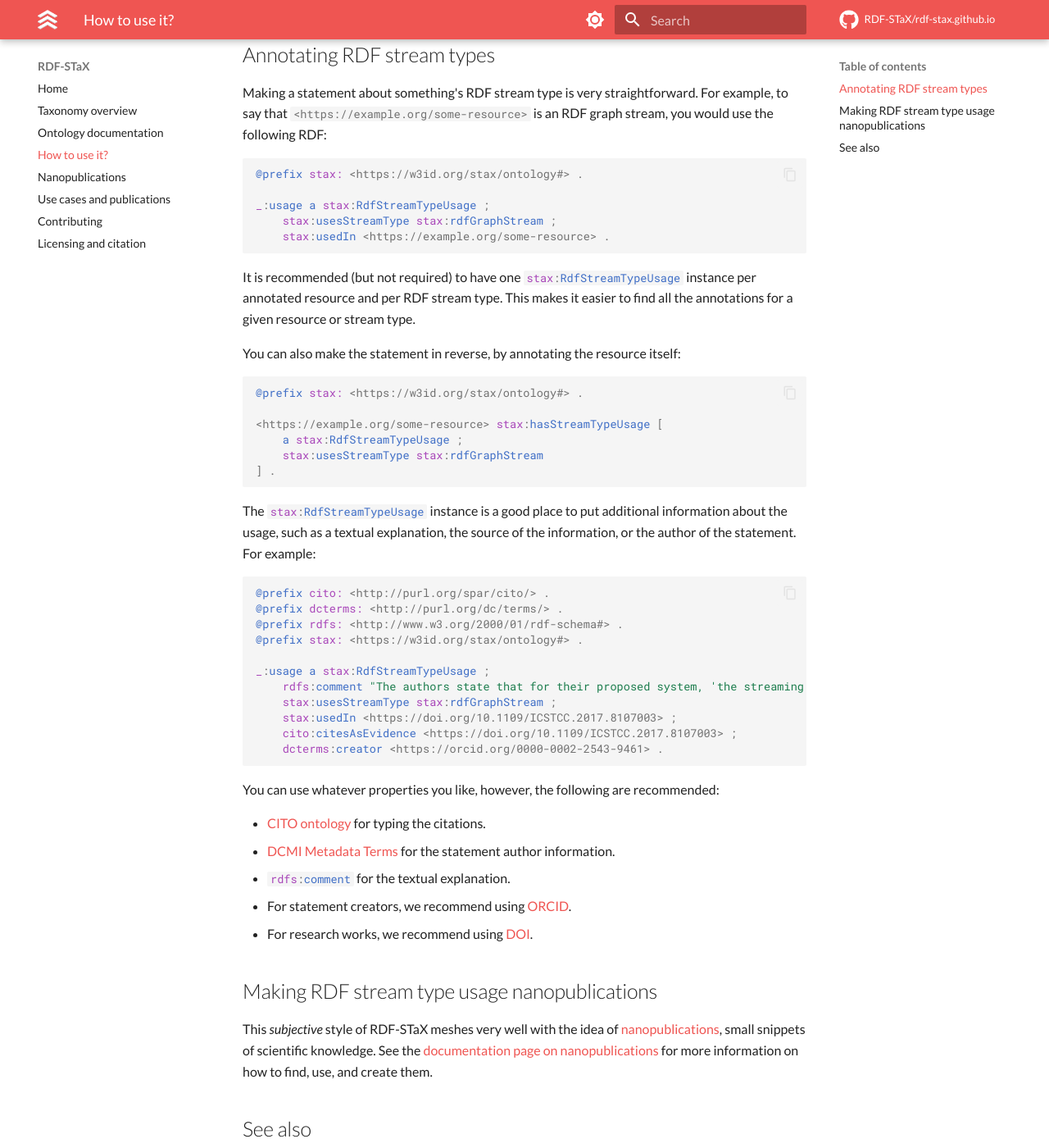
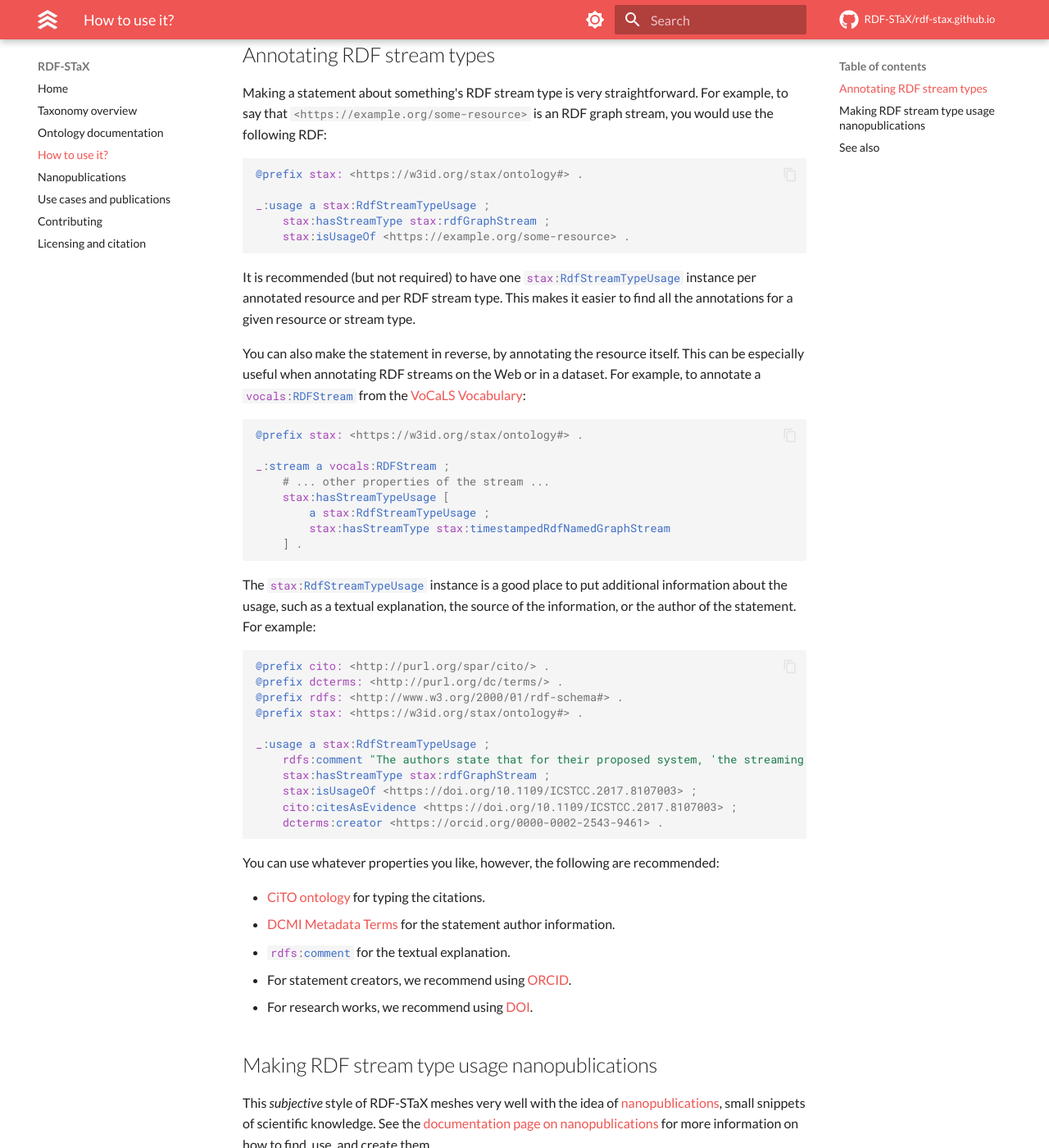
Before and after one commit to RDF-STaX/rdf-stax.github.io, an MkDocs documentation site: the page built from docs/use-it.md, in a window 1280 px wide and 1400 px high, scrolled down 315 px. Shown: the whole window at 82% size. Built offline with MkDocs 1.6.1 and Material for MkDocs 9.7.7, drawn with Linux system fonts in a browser that asks for light colours; comment, search, counter and statistics services are not loaded; the version menu is left out.

Commit message:
Next iteration of the ontology

````diff
--- a/docs/use-it.md
+++ b/docs/use-it.md
@@ -12,21 +12,23 @@ Making a statement about something's RDF stream type is very straightforward. Fo
 @prefix stax: <https://w3id.org/stax/ontology#> .
 
 _:usage a stax:RdfStreamTypeUsage ;
-    stax:usesStreamType stax:rdfGraphStream ;
-    stax:usedIn <https://example.org/some-resource> .
+    stax:hasStreamType stax:rdfGraphStream ;
+    stax:isUsageOf <https://example.org/some-resource> .
 ```
 
 It is recommended (but not required) to have one `#!turtle stax:RdfStreamTypeUsage` instance per annotated resource and per RDF stream type. This makes it easier to find all the annotations for a given resource or stream type.
 
-You can also make the statement in reverse, by annotating the resource itself:
+You can also make the statement in reverse, by annotating the resource itself. This can be especially useful when annotating RDF streams on the Web or in a dataset. For example, to annotate a `#!turtle vocals:RDFStream` from the [VoCaLS Vocabulary](http://w3id.org/rsp/vocals):
 
 ```turtle
 @prefix stax: <https://w3id.org/stax/ontology#> .
 
-<https://example.org/some-resource> stax:hasStreamTypeUsage [
-    a stax:RdfStreamTypeUsage ;
-    stax:usesStreamType stax:rdfGraphStream
-] .
+_:stream a vocals:RDFStream ;
+    # ... other properties of the stream ...
+    stax:hasStreamTypeUsage [
+        a stax:RdfStreamTypeUsage ;
+        stax:hasStreamType stax:timestampedRdfNamedGraphStream
+    ] .
 ```
 
 The `#!turtle stax:RdfStreamTypeUsage` instance is a good place to put additional information about the usage, such as a textual explanation, the source of the information, or the author of the statement. For example:
@@ -39,15 +41,15 @@ The `#!turtle stax:RdfStreamTypeUsage` instance is a good place to put additiona
 
 _:usage a stax:RdfStreamTypeUsage ;
     rdfs:comment "The authors state that for their proposed system, 'the streaming element (i.e. a single message) (...) is a set of triples'. Therefore, it uses an RDF graph stream."@en ;
-    stax:usesStreamType stax:rdfGraphStream ;
-    stax:usedIn <https://doi.org/10.1109/ICSTCC.2017.8107003> ;
+    stax:hasStreamType stax:rdfGraphStream ;
+    stax:isUsageOf <https://doi.org/10.1109/ICSTCC.2017.8107003> ;
     cito:citesAsEvidence <https://doi.org/10.1109/ICSTCC.2017.8107003> ;
     dcterms:creator <https://orcid.org/0000-0002-2543-9461> .
 ```
 
 You can use whatever properties you like, however, the following are recommended:
 
-- [CITO ontology](http://purl.org/spar/cito/) for typing the citations.
+- [CiTO ontology](http://purl.org/spar/cito) for typing the citations.
 - [DCMI Metadata Terms](http://purl.org/dc/terms/) for the statement author information.
 - `#!turtle rdfs:comment` for the textual explanation.
 - For statement creators, we recommend using [ORCID](https://orcid.org/).
````
Also changed, not shown: docs/assets/ontology.png, 2 other files.
